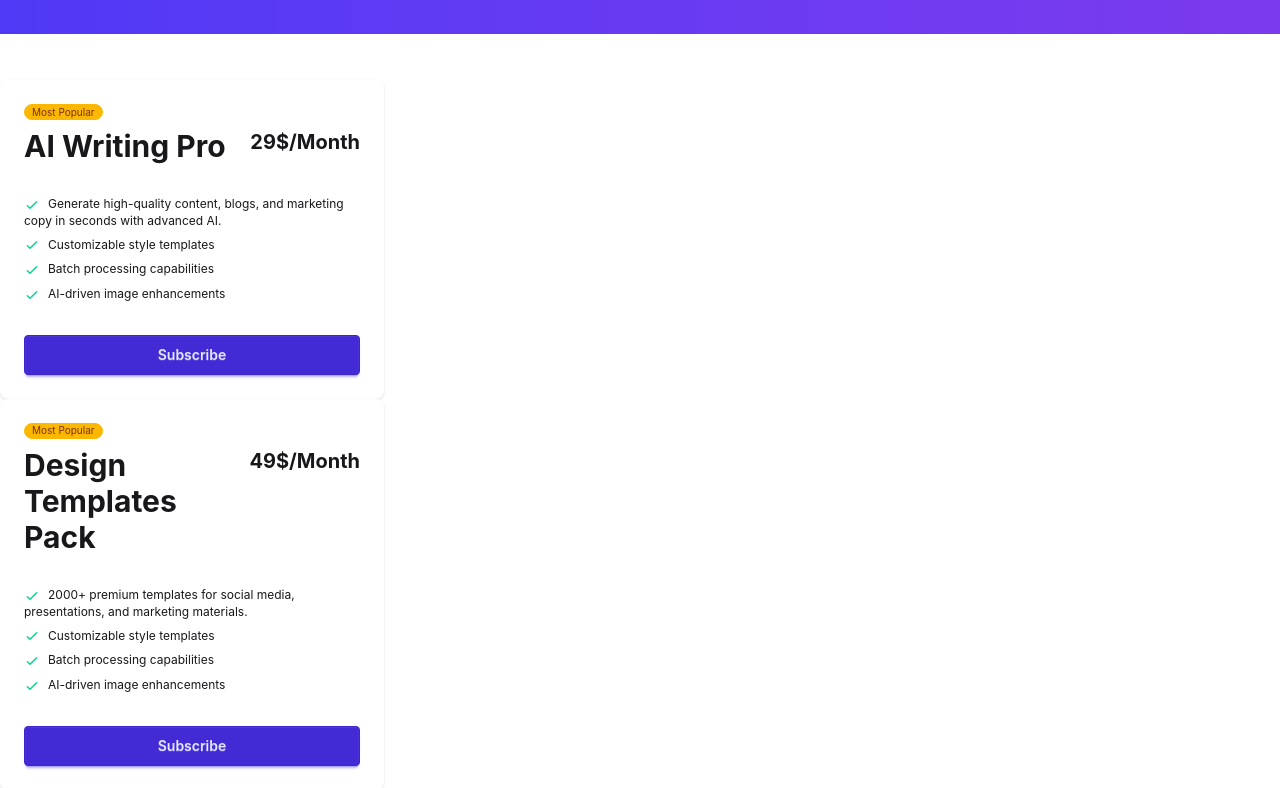
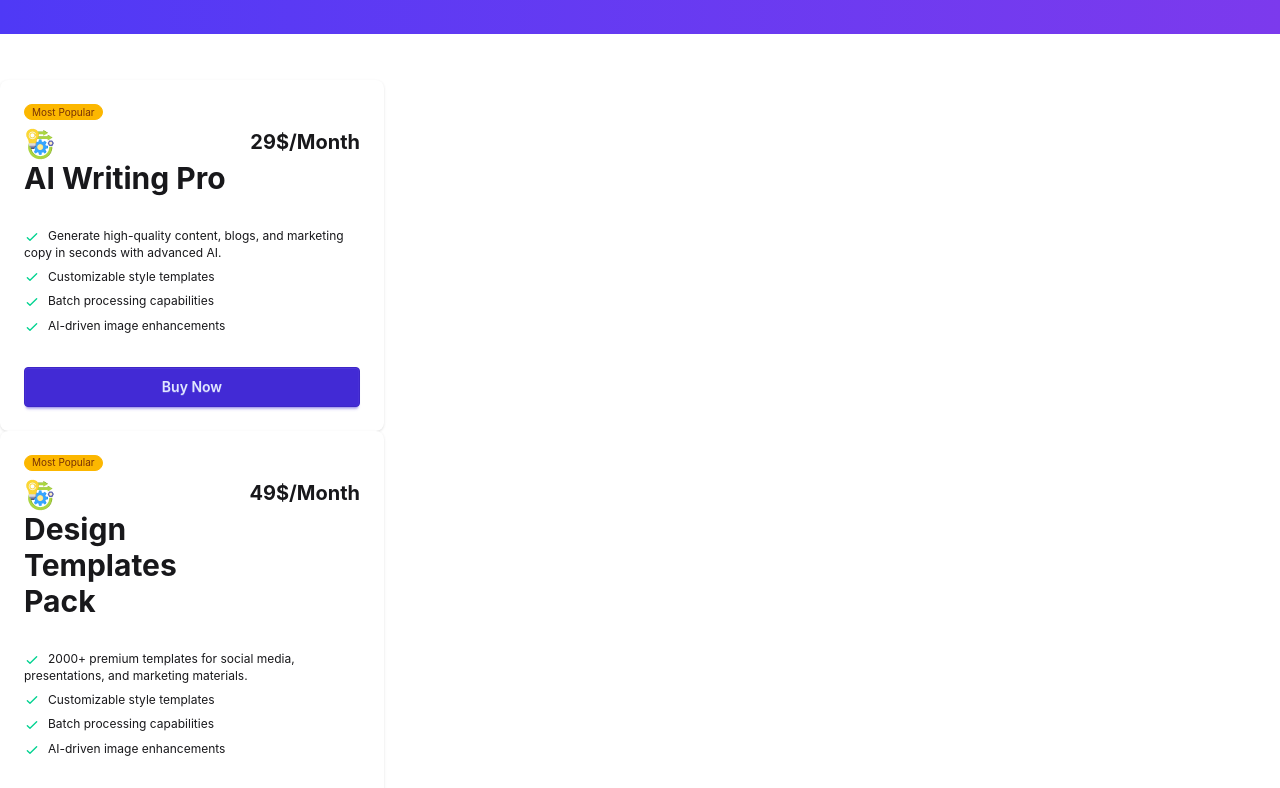
Before and after one commit to hassanhrz94-ctrl/Assignment-6, a React (Vite) app: page / in a window 1280 px wide. Shown: the part 720-1508 px from the top of the page. Built offline with nearby package versions, Linux system fonts and the light colour scheme.

Commit message:
button functionality

```diff
--- a/src/component/productCard/ProductCard.jsx
+++ b/src/component/productCard/ProductCard.jsx
@@ -1,8 +1,16 @@
-import React from 'react';
+import React, { useState } from 'react';
+import iconImg from "../../../assets/products/operation.png"
 
 const ProductCard = ({product}) => {
     console.log(product)
     const{ name , description , price ,period , tag , tagtype , features ,icon}=product;
+
+const[isBuyNow, setButNow]=useState(false)
+
+const handleBtn =()=>{
+  setButNow(true)
+}
+
     return (
 
 
@@ -10,7 +18,7 @@ const ProductCard = ({product}) => {
   <div className="card-body">
     <span className="badge badge-xs badge-warning">Most Popular</span>
     <div className="flex justify-between">
-      <h2 className="text-3xl font-bold">{name}</h2>
+      <h2 className="text-3xl font-bold"><img src={iconImg} alt="" />{name}</h2>
       <span className="text-xl font-bold">{price}$/Month</span>
     </div>
     <ul className="mt-6 flex flex-col gap-2 text-xs">
@@ -33,7 +41,7 @@ const ProductCard = ({product}) => {
 
     </ul>
     <div className="mt-6">
-      <button className="btn btn-primary btn-block">Subscribe</button>
+      <button onClick={handleBtn} className="btn btn-primary btn-block">{isBuyNow?'Buy':"Buy Now"}</button>
     </div>
   </div>
 </div>
```
